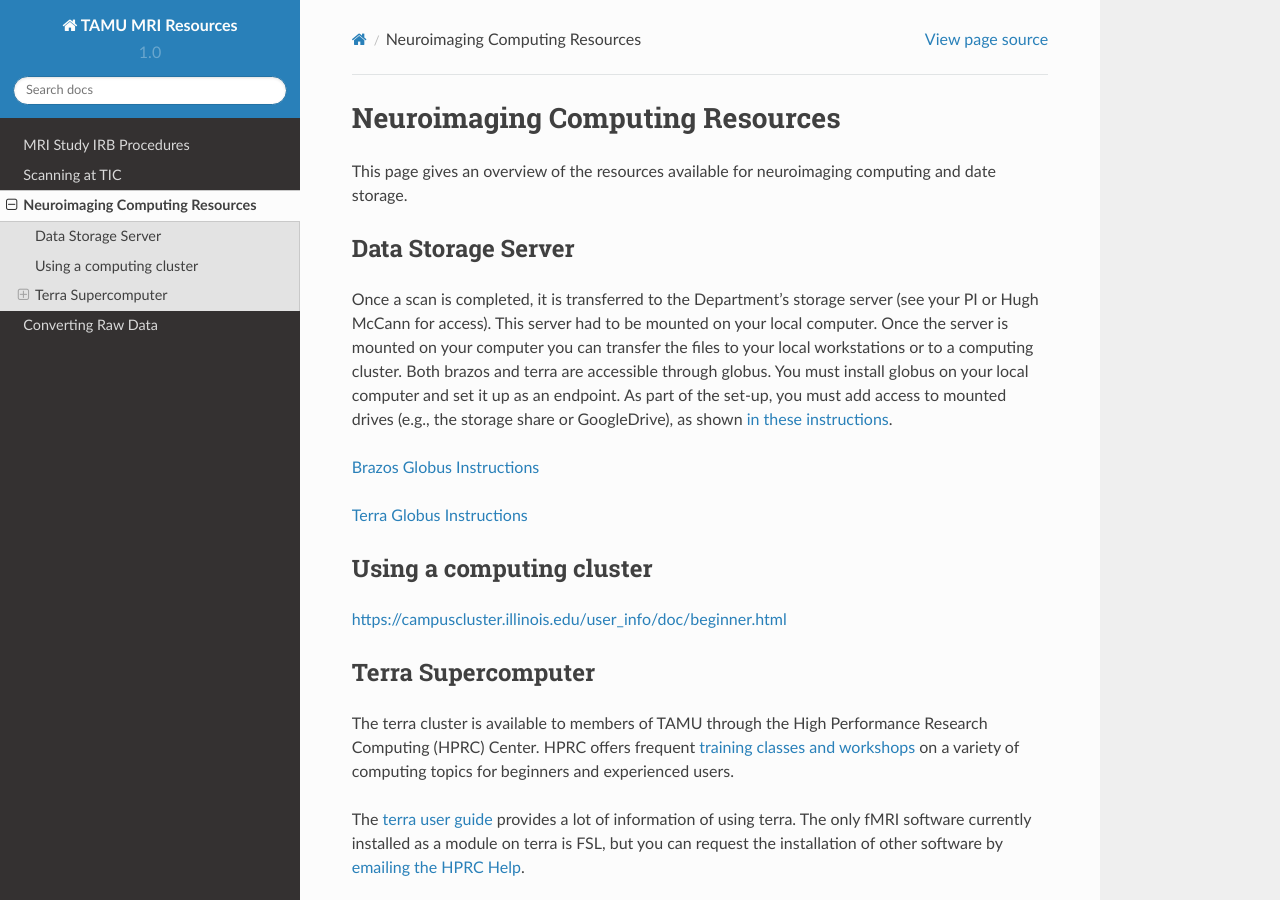
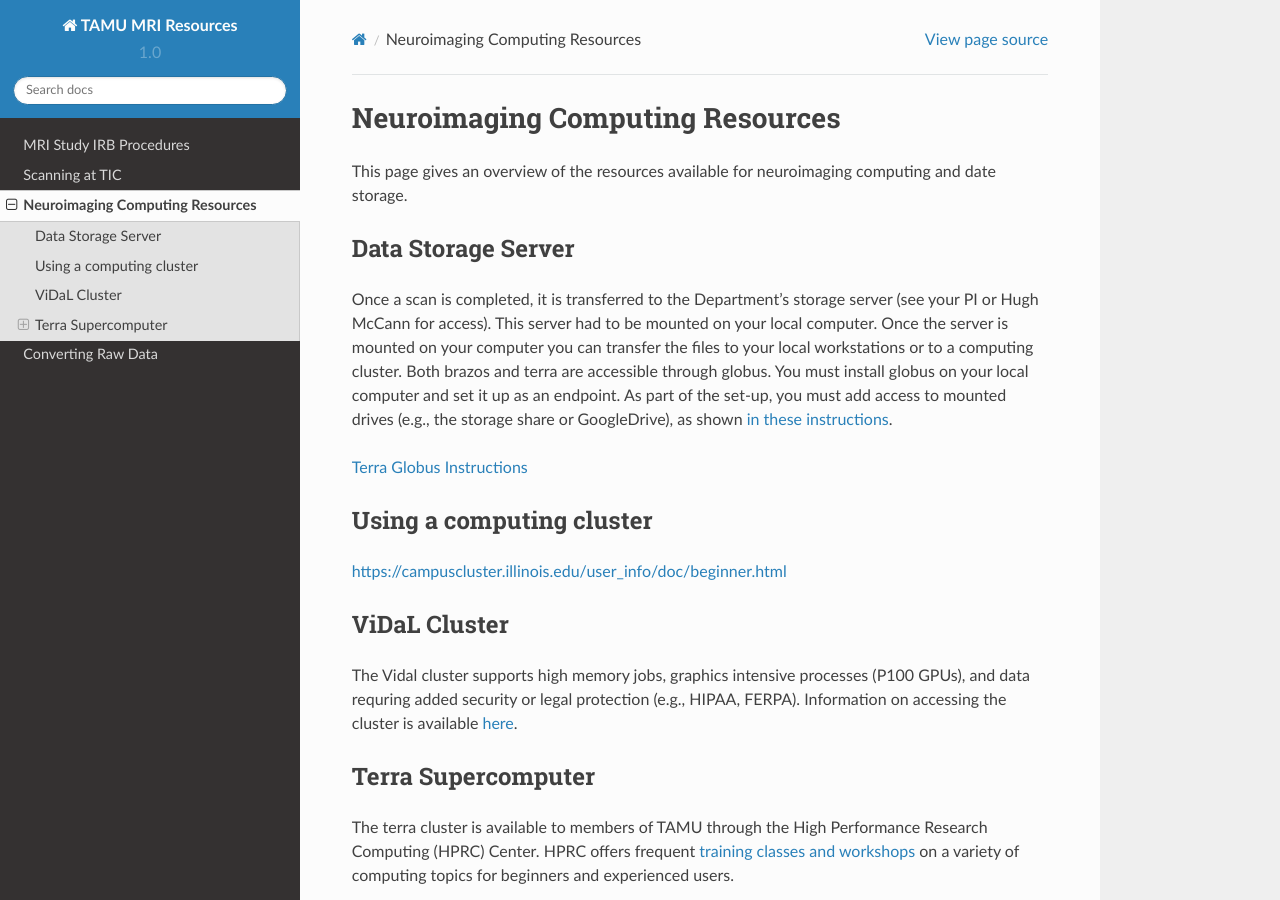
Before and after one commit to oricon/tamu_fmri, a Sphinx documentation site: the page built from docs/computing.rst, in a window 1280 px wide and 900 px high. Built offline with Sphinx 7.4.7 and the Read the Docs theme 2.0.0, drawn with Linux system fonts in a browser that asks for light colours.

Commit message:
updated computing page

```diff
--- a/docs/computing.rst
+++ b/docs/computing.rst
@@ -8,14 +8,17 @@ Data Storage Server
 ===================
 Once a scan is completed, it is transferred to the Department's storage server (see your PI or Hugh McCann for access). This server had to be mounted on your local computer. Once the server is mounted on your computer you can transfer the files to your local workstations or to a computing cluster. Both brazos and terra are accessible through globus. You must install globus on your local computer and set it up as an endpoint. As part of the set-up, you must add access to mounted drives (e.g., the storage share or GoogleDrive), as shown `in these instructions <https://docs.globus.org/how-to/globus-connect-personal-mac/>`_.
 
-`Brazos Globus Instructions <http://www.brazos.tamu.edu/docs/globusonline.html/>`_
-
 `Terra Globus Instructions <https://hprc.tamu.edu/wiki/SW:GlobusConnect>`_
 
 =========================
 Using a computing cluster
 =========================
 https://campuscluster.illinois.edu/user_info/doc/beginner.html
+
+===================
+ViDaL Cluster
+===================
+The Vidal cluster supports high memory jobs, graphics intensive processes (P100 GPUs), and data requring added security or legal protection (e.g., HIPAA, FERPA). Information on accessing the cluster is available `here <https://vidal.tamu.edu/>`_.
 
 ===================
 Terra Supercomputer
```
